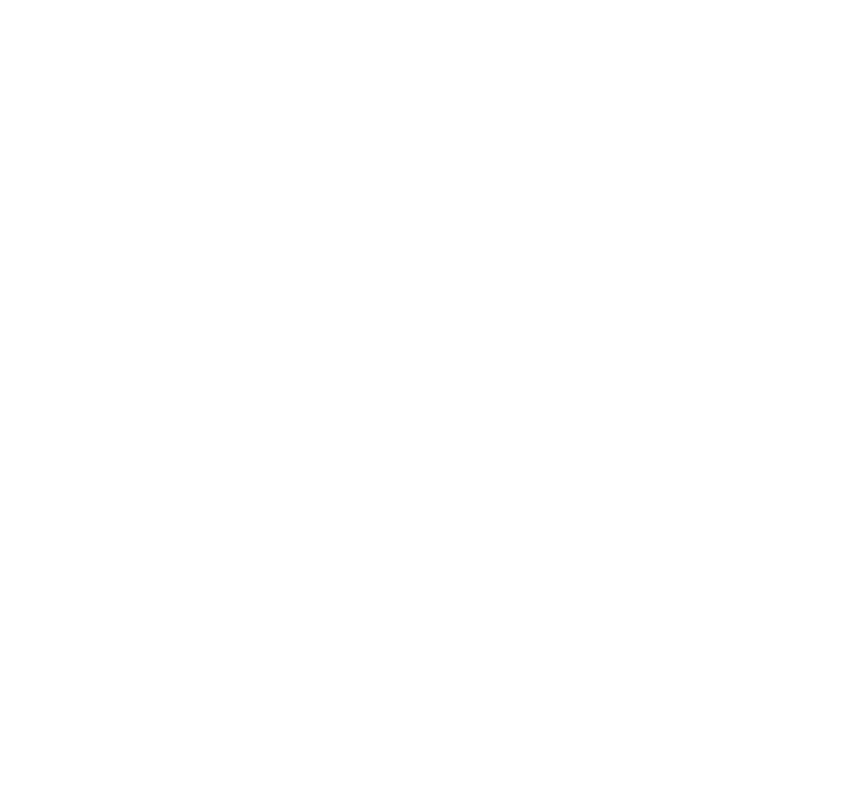
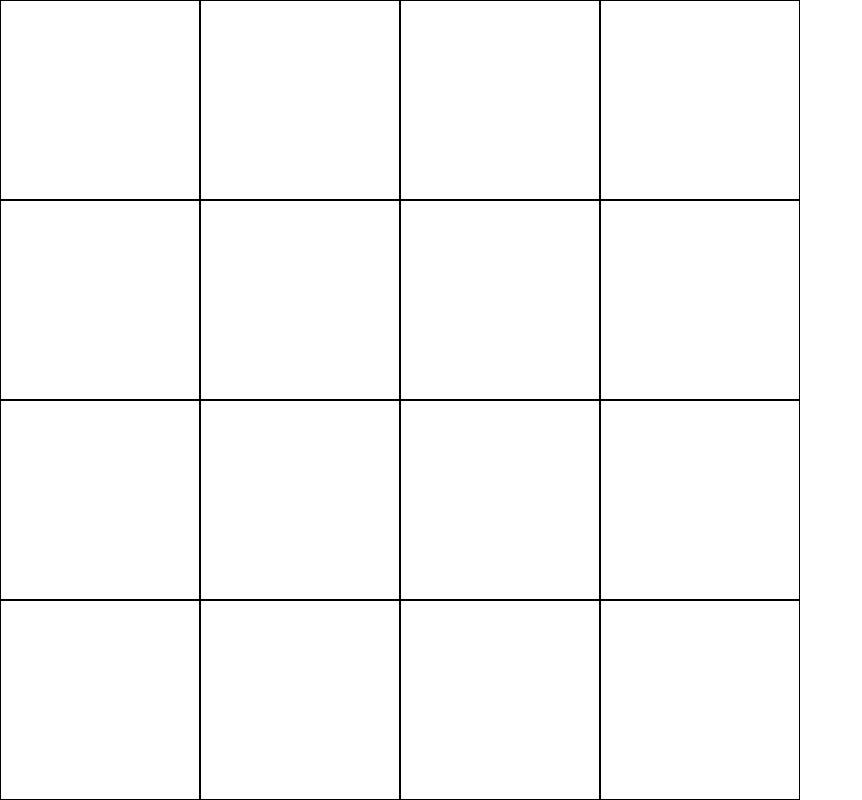
Before and after one commit to Skullbeat/odin-etch-a-sketch, a plain HTML site: page index.html in a window 1280 px wide. Shown: the whole page, without its empty margins (0-862 px from the left). Drawn offline with Linux system fonts and the light colour scheme.

Commit message:
Generate Grid
Generate the grid with Javascript

```diff
--- a/index.html
+++ b/index.html
@@ -7,6 +7,7 @@
     <link rel="stylesheet" href="style.css">
 </head>
 <body>
+    <div id="container-grid"></div>
 
     <script src="script.js"></script>
 </body>
--- a/script.js
+++ b/script.js
@@ -0,0 +1,11 @@
+const container = document.querySelector("#container-grid");
+
+function generateGrid() {
+    for (let i = 0; i < 16 ; i++) {
+        const div = document.createElement("div");
+        div.classList.add("grid-element");
+        container.appendChild(div);
+    }
+}
+
+generateGrid();
--- a/style.css
+++ b/style.css
@@ -0,0 +1,21 @@
+* {
+    margin: 0;
+    padding: 0;
+    box-sizing: border-box;
+}
+
+html,
+body {
+    height: 100%;
+}
+
+#container-grid {
+    width: 800px;
+    height: 800px;
+    display: grid;
+    grid-template-columns: repeat(4, 1fr);
+}
+
+#container-grid > .grid-element {
+    border: 1px solid #000000;
+}
```
